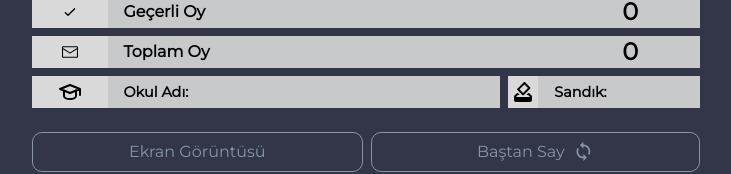
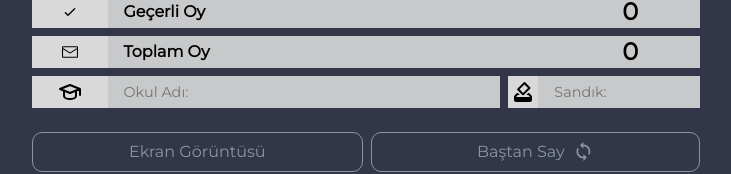
Before and after one commit to K2adir/oySay, a React (Vite) app: page / in a window 1280 px wide. Shown: the part 558-732 px from the top of the page, without its empty margins (274-1005 px from the left). Built offline with nearby package versions, Linux system fonts and the light colour scheme.

Commit message:
css credits to input

```diff
--- a/src/components/Credits/Credits.scss
+++ b/src/components/Credits/Credits.scss
@@ -66,7 +66,3 @@
     }
   }
 }
-.input__input::placeholder {
-  color: black;
-  font-weight: 600;
-}
--- a/src/components/Inputs/Inputs.scss
+++ b/src/components/Inputs/Inputs.scss
@@ -49,6 +49,7 @@
     &::placeholder {
       @media screen and (max-width: 370px) {
         font-size: 0.8rem;
+        font-weight: 600;
       }
     }
   }
```
